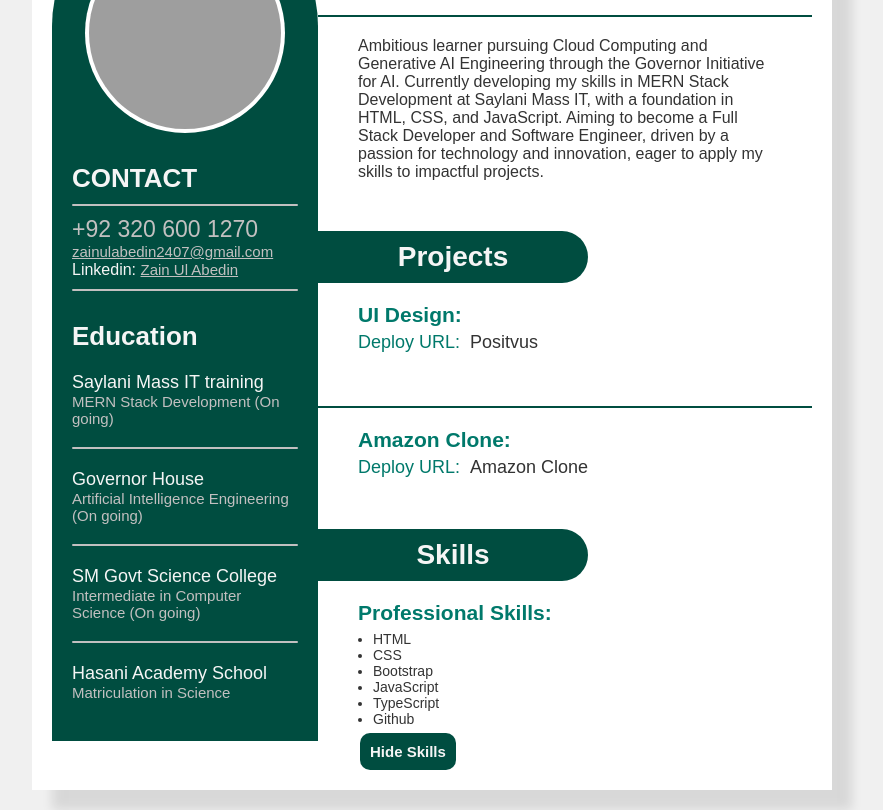
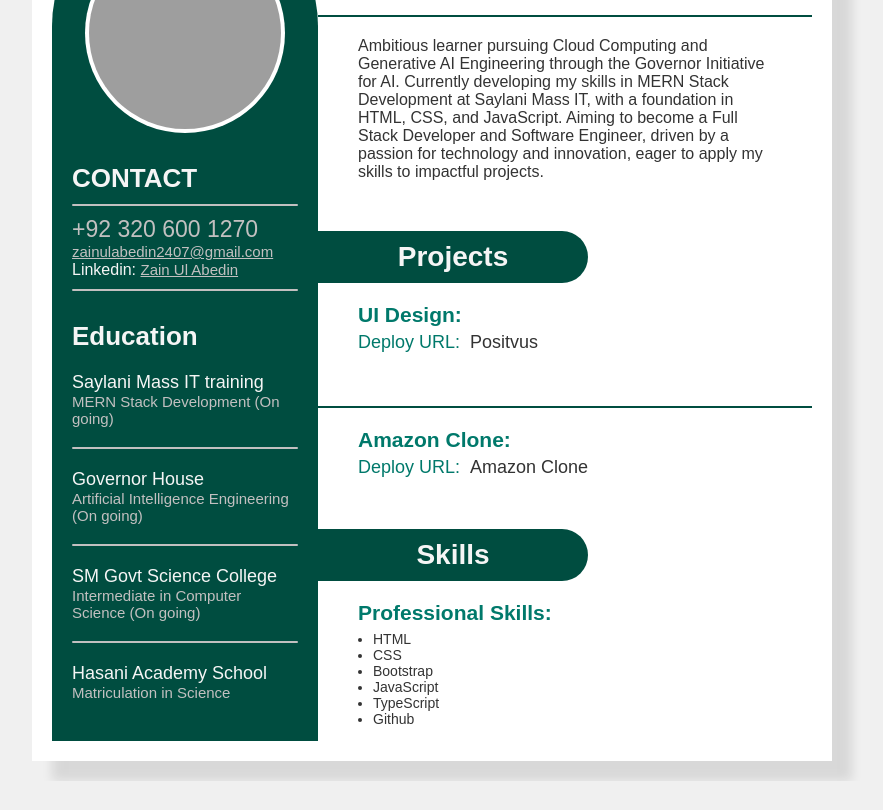
Before and after one commit to ZainUlAbedin2407/Static-Resume, a plain HTML site: page index.html in a window 1280 px wide. Shown: the part 147-957 px from the top of the page, without its empty margins (208-1091 px from the left). After the commit the page ends 928 px from the top, so only its background shows below. Drawn offline with Linux system fonts and the light colour scheme; grey boxes are pictures that could not be loaded.

Commit message:
exploring

```diff
--- a/index.html
+++ b/index.html
@@ -104,7 +104,7 @@
             <li>Github</li>
           </ul>
         </section>
-        <button id="hide-show" onclick="toggleSkills()">Hide Skills</button>
+        <!-- <button id="hide-show" onclick="toggleSkills()">Hide Skills</button> -->
       </div>
     </div>
 
```
